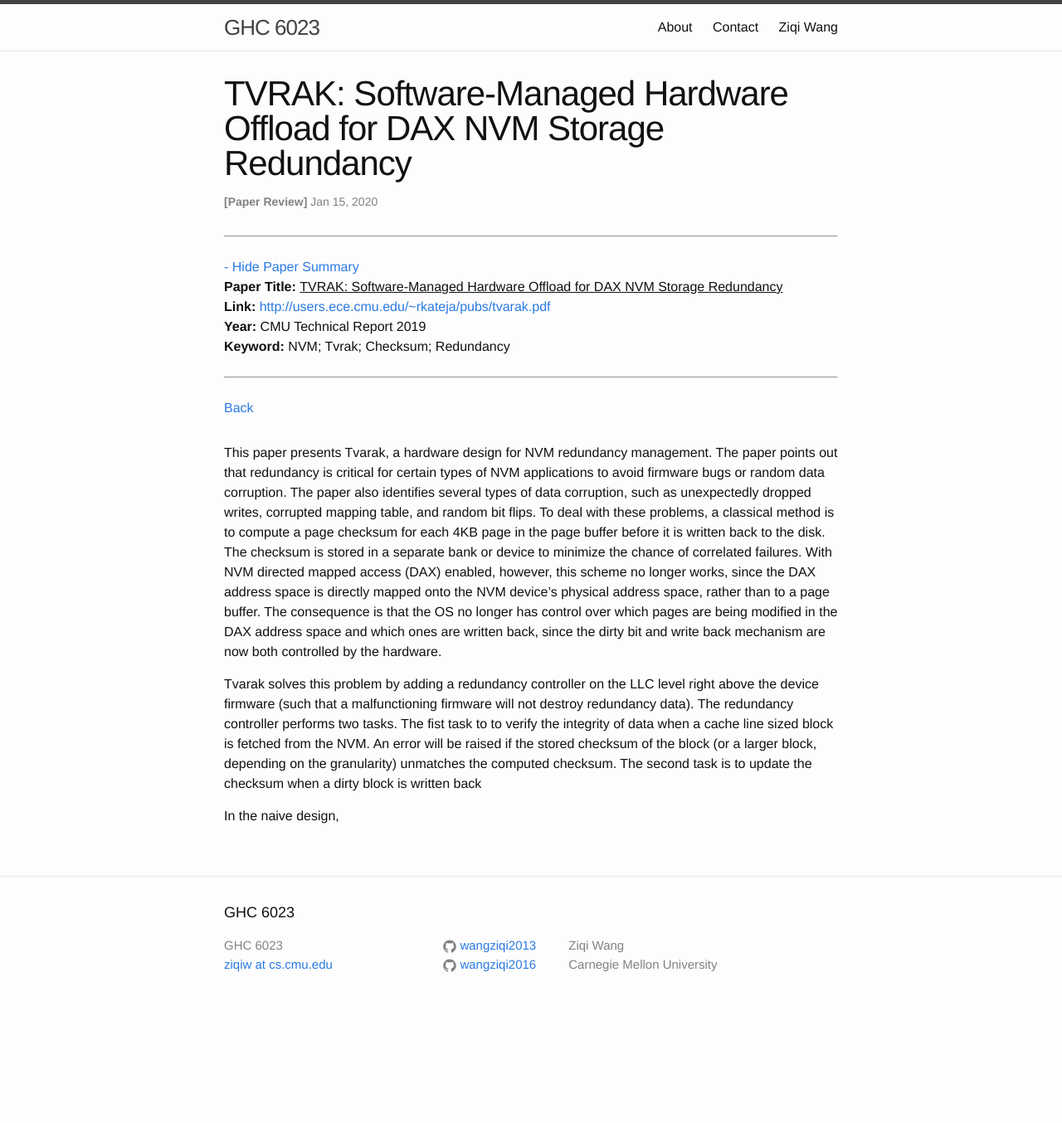
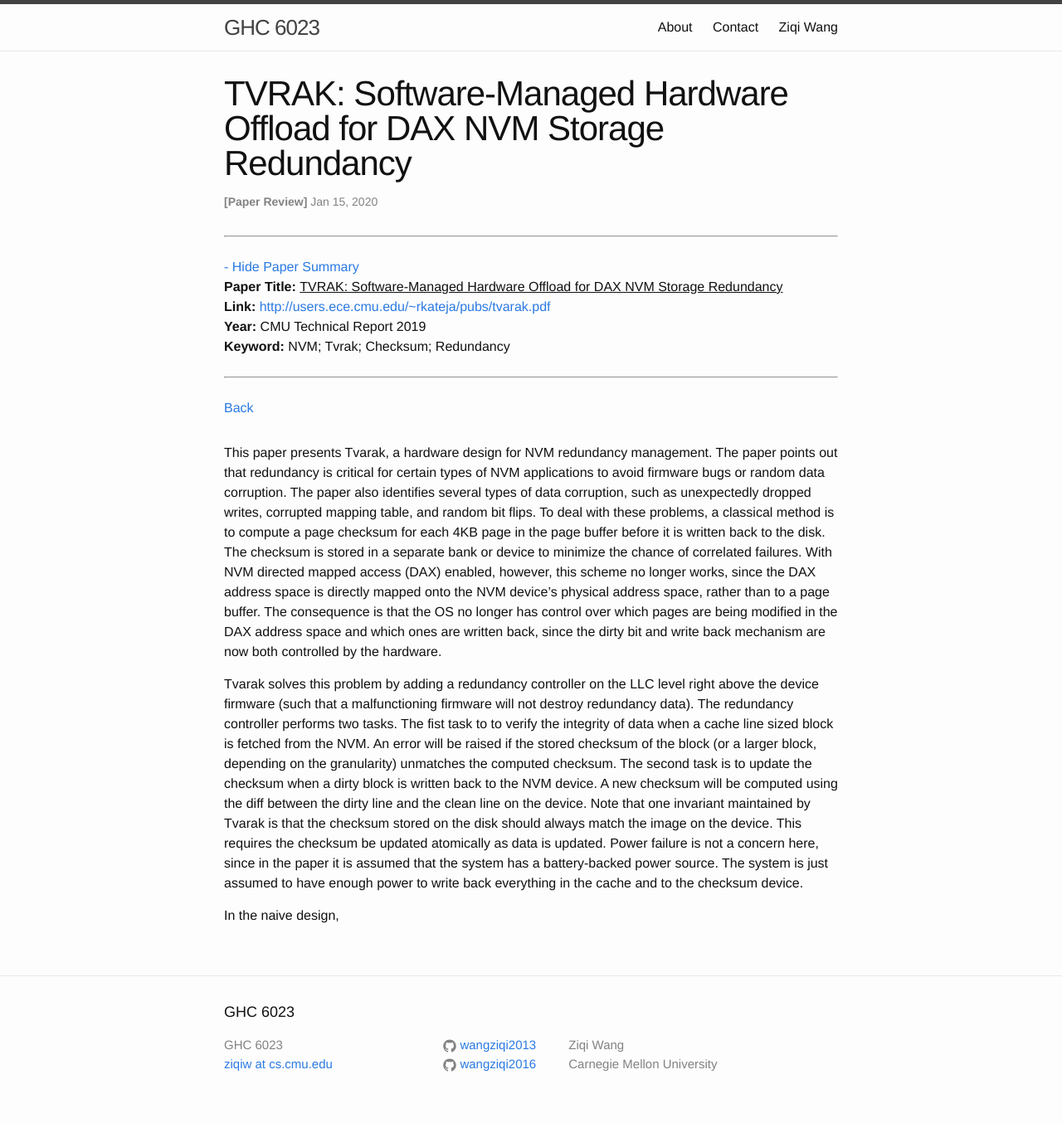
Before and after one commit to wangziqi2013/wangziqi2013.github.io, a Jekyll site: the page built from _posts/2020-01-14-tvrak.markdown, in a window 1280 px wide. Shown: the whole page at 83% size. Built offline with Jekyll 4.4.1, drawn with Linux system fonts in a browser that asks for light colours; before the commit the page ends 1234 px from its top, so only the background shows below that.

Commit message:
Adding assumption

```diff
--- a/_posts/2020-01-14-tvrak.markdown
+++ b/_posts/2020-01-14-tvrak.markdown
@@ -27,6 +27,11 @@ Tvarak solves this problem by adding a redundancy controller on the LLC level ri
 a malfunctioning firmware will not destroy redundancy data). The redundancy controller performs two tasks. The fist
 task to to verify the integrity of data when a cache line sized block is fetched from the NVM. An error will be raised
 if the stored checksum of the block (or a larger block, depending on the granularity) unmatches the computed checksum.
-The second task is to update the checksum when a dirty block is written back
+The second task is to update the checksum when a dirty block is written back to the NVM device. A new checksum will
+be computed using the diff between the dirty line and the clean line on the device. Note that one invariant maintained
+by Tvarak is that the checksum stored on the disk should always match the image on the device. This requires the checksum
+be updated atomically as data is updated. Power failure is not a concern here, since in the paper it is assumed that the
+system has a battery-backed power source. The system is just assumed to have enough power to write back everything
+in the cache and to the checksum device.
 
 In the naive design,
```
